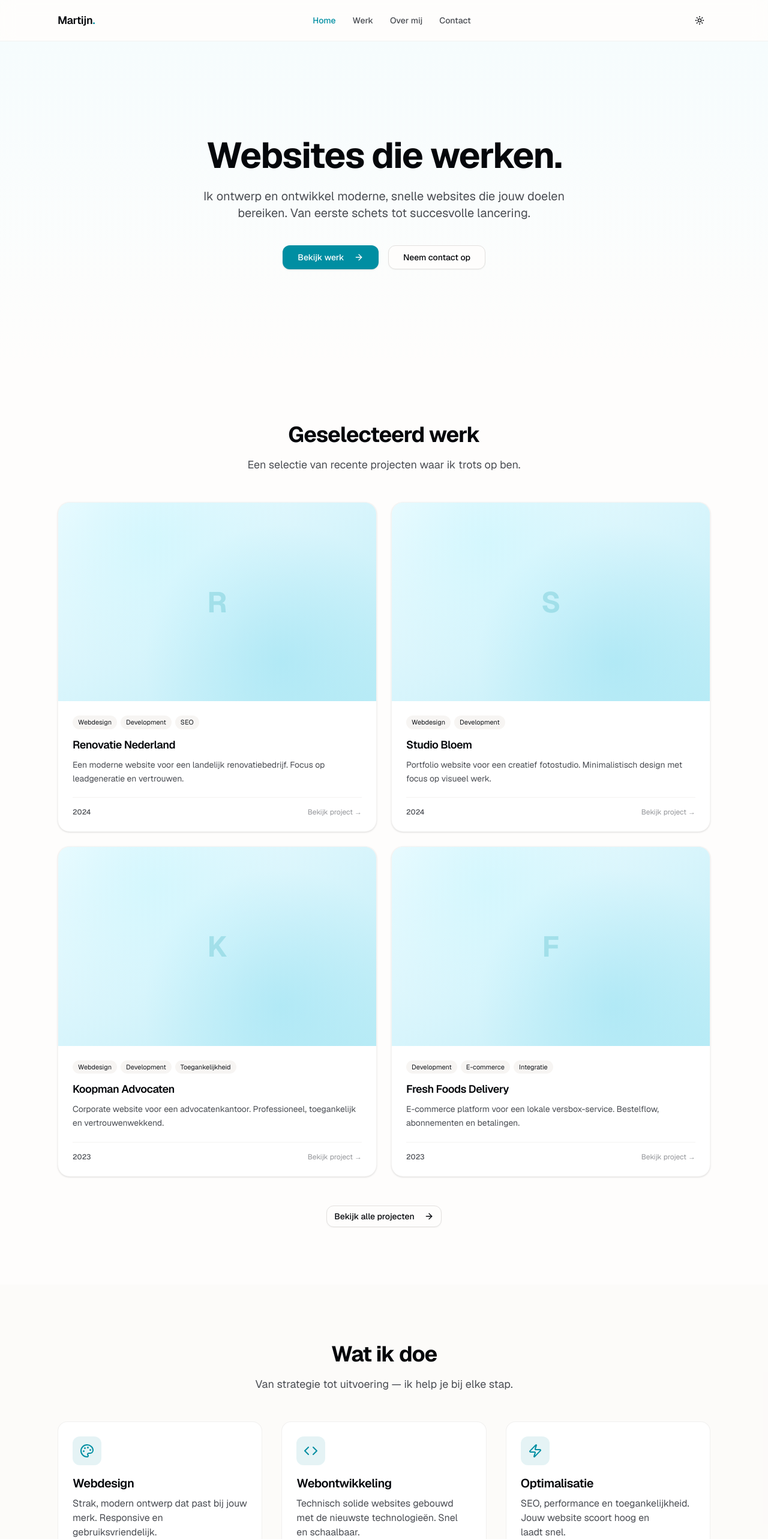
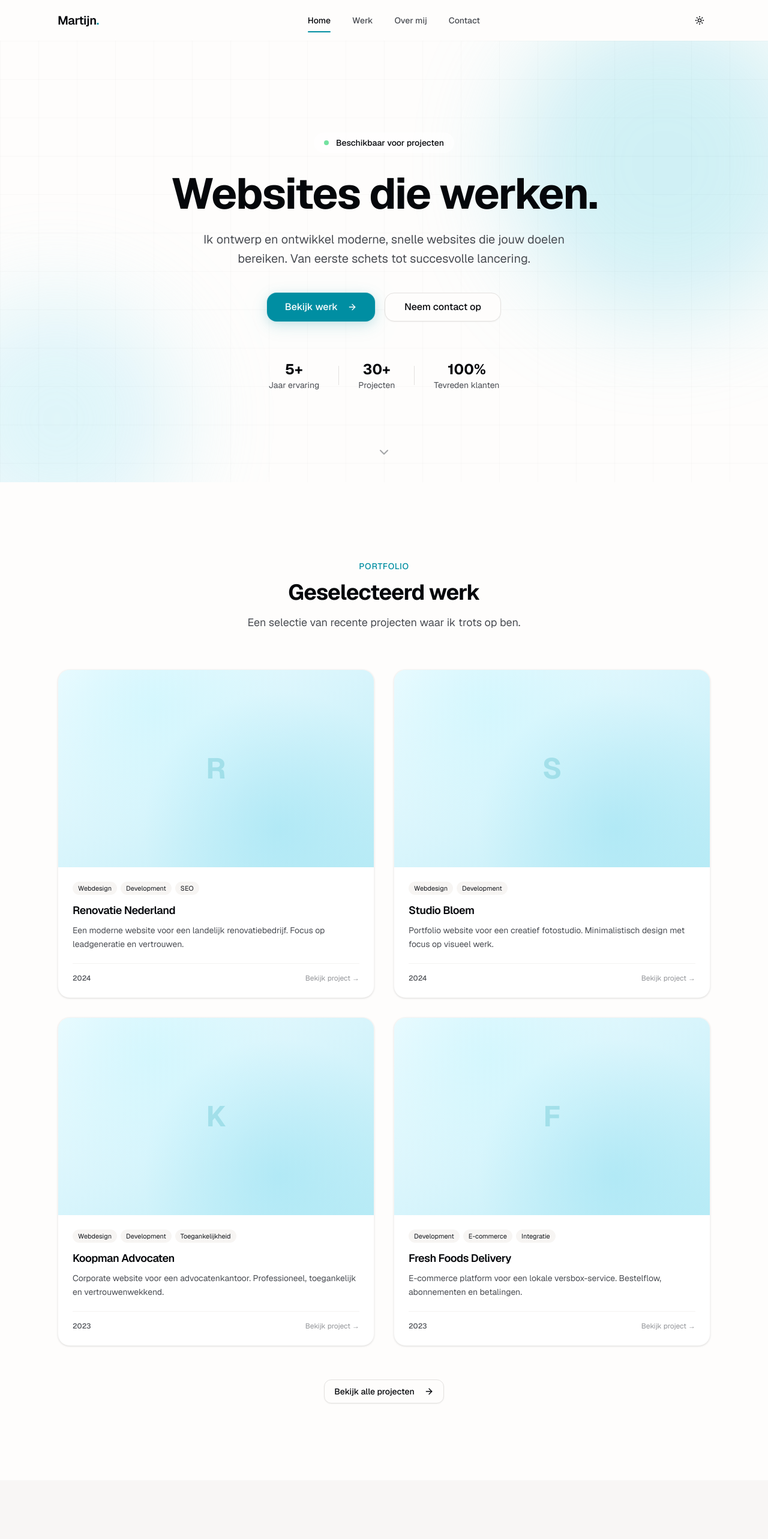
Before and after one commit to martynvhouten/martijn-portfolio, a Next.js app: page / in a window 1280 px wide. Shown: the top 2566 px of the page at 60% size. Built offline with nearby package versions, Linux system fonts and the light colour scheme.

Commit message:
feat: polish hero, navigation, footer, and section components

```diff
--- a/components/layout/Footer.tsx
+++ b/components/layout/Footer.tsx
@@ -15,7 +15,7 @@ const socialLinks = [
   },
   {
     name: 'Email',
-    href: 'mailto:hello@example.com',
+    href: 'mailto:hello@martijnvanhouten.com',
     icon: Mail,
   },
 ];
@@ -31,29 +31,35 @@ export function Footer() {
   const translations = t();
 
   return (
-    <footer className="border-t border-border/40 bg-muted/30">
-      <div className="mx-auto max-w-6xl px-4 py-12 sm:px-6 lg:px-8">
-        <div className="flex flex-col items-center justify-between gap-8 md:flex-row">
+    <footer className="relative border-t border-border/30 bg-surface-2 dark:bg-surface-1">
+      {/* Gradient border top */}
+      <div className="absolute inset-x-0 top-0 h-px bg-gradient-to-r from-transparent via-accent-300/50 to-transparent dark:via-accent-400/30" />
+
+      <div className="mx-auto max-w-6xl px-4 py-16 sm:px-6 lg:px-8">
+        <div className="grid gap-12 md:grid-cols-3">
           {/* Logo & Description */}
           <div className="flex flex-col items-center md:items-start">
             <Link
               href="/"
-              className="text-lg font-semibold tracking-tight transition-colors hover:text-primary"
+              className="text-xl font-semibold tracking-tight transition-colors hover:text-primary"
             >
               Martijn<span className="text-primary">.</span>
             </Link>
-            <p className="mt-2 text-sm text-muted-foreground">
+            <p className="mt-3 text-sm text-muted-foreground max-w-xs text-center md:text-left">
               {translations.footer.madeWith}
             </p>
           </div>
 
           {/* Navigation Links */}
-          <nav className="flex flex-wrap justify-center gap-6">
+          <nav className="flex flex-col items-center gap-3 md:items-center">
+            <span className="text-xs font-medium uppercase tracking-wider text-muted-foreground/60 mb-1">
+              Navigatie
+            </span>
             {footerLinks.map((link) => (
               <Link
                 key={link.href}
                 href={link.href}
-                className="text-sm text-muted-foreground transition-colors hover:text-foreground"
+                className="text-sm text-muted-foreground transition-colors hover:text-foreground link-underline"
               >
                 {link.name}
               </Link>
@@ -61,26 +67,34 @@ export function Footer() {
           </nav>
 
           {/* Social Links */}
-          <div className="flex items-center gap-4">
+          <div className="flex flex-col items-center md:items-end">
+            <span className="text-xs font-medium uppercase tracking-wider text-muted-foreground/60 mb-3">
+              Connect
+            </span>
+            <div className="flex items-center gap-3">
               {socialLinks.map((social) => (
                 <a
                   key={social.name}
                   href={social.href}
                   target="_blank"
                   rel="noopener noreferrer"
-                className="text-muted-foreground transition-colors hover:text-primary"
+                  className="flex h-10 w-10 items-center justify-center rounded-full bg-background/50 text-muted-foreground transition-all duration-200 hover:bg-primary/10 hover:text-primary hover:-translate-y-0.5 dark:bg-background/30"
                   aria-label={social.name}
                 >
-                <social.icon className="h-5 w-5" />
+                  <social.icon className="h-4 w-4" />
                 </a>
               ))}
             </div>
           </div>
+        </div>
 
         {/* Copyright */}
-        <div className="mt-8 border-t border-border/40 pt-8 text-center">
-          <p className="text-sm text-muted-foreground">
+        <div className="mt-12 flex flex-col items-center gap-4 border-t border-border/30 pt-8 sm:flex-row sm:justify-between">
+          <p className="text-sm text-muted-foreground/80">
             {translations.footer.copyright}
+          </p>
+          <p className="text-xs text-muted-foreground/60">
+            Ontworpen & gebouwd met precisie
           </p>
         </div>
       </div>
--- a/components/layout/Navbar.tsx
+++ b/components/layout/Navbar.tsx
@@ -2,7 +2,7 @@
 
 import Link from 'next/link';
 import { usePathname } from 'next/navigation';
-import { useState } from 'react';
+import { useState, useEffect } from 'react';
 import { Menu, X, Moon, Sun } from 'lucide-react';
 import { useTheme } from 'next-themes';
 import { cn } from '@/lib/utils';
@@ -13,6 +13,7 @@ export function Navbar() {
   const pathname = usePathname();
   const { theme, setTheme } = useTheme();
   const [mobileMenuOpen, setMobileMenuOpen] = useState(false);
+  const [scrolled, setScrolled] = useState(false);
   const translations = t();
 
   const navItems = [
@@ -22,13 +23,28 @@ export function Navbar() {
     { name: translations.nav.contact, href: '/contact' },
   ];
 
+  useEffect(() => {
+    const handleScroll = () => {
+      setScrolled(window.scrollY > 20);
+    };
+    window.addEventListener('scroll', handleScroll, { passive: true });
+    return () => window.removeEventListener('scroll', handleScroll);
+  }, []);
+
   return (
-    <header className="sticky top-0 z-50 w-full border-b border-border/40 bg-background/80 backdrop-blur-md supports-[backdrop-filter]:bg-background/60">
+    <header
+      className={cn(
+        'sticky top-0 z-50 w-full transition-all duration-300',
+        scrolled
+          ? 'border-b border-border/40 bg-background/85 backdrop-blur-xl shadow-sm'
+          : 'bg-transparent'
+      )}
+    >
       <nav className="mx-auto flex max-w-6xl items-center justify-between px-4 py-4 sm:px-6 lg:px-8">
         {/* Logo */}
         <Link
           href="/"
-          className="text-lg font-semibold tracking-tight transition-colors hover:text-primary"
+          className="text-xl font-semibold tracking-tight transition-colors hover:text-primary"
         >
           Martijn<span className="text-primary">.</span>
         </Link>
@@ -40,13 +56,16 @@ export function Navbar() {
               key={item.href}
               href={item.href}
               className={cn(
-                'rounded-md px-3 py-2 text-sm font-medium transition-colors hover:bg-accent hover:text-accent-foreground',
+                'relative rounded-lg px-4 py-2 text-sm font-medium transition-all duration-200 hover:text-foreground',
                 pathname === item.href
-                  ? 'text-primary'
+                  ? 'text-foreground'
                   : 'text-muted-foreground'
               )}
             >
               {item.name}
+              {pathname === item.href && (
+                <span className="absolute inset-x-4 -bottom-0.5 h-0.5 rounded-full bg-primary" />
+              )}
             </Link>
           ))}
         </div>
@@ -57,7 +76,7 @@ export function Navbar() {
             variant="ghost"
             size="icon"
             onClick={() => setTheme(theme === 'dark' ? 'light' : 'dark')}
-            className="h-9 w-9"
+            className="h-9 w-9 rounded-full"
           >
             <Sun className="h-4 w-4 rotate-0 scale-100 transition-all dark:-rotate-90 dark:scale-0" />
             <Moon className="absolute h-4 w-4 rotate-90 scale-0 transition-all dark:rotate-0 dark:scale-100" />
@@ -68,41 +87,55 @@ export function Navbar() {
           <Button
             variant="ghost"
             size="icon"
-            className="h-9 w-9 md:hidden"
+            className="h-9 w-9 rounded-full md:hidden"
             onClick={() => setMobileMenuOpen(!mobileMenuOpen)}
           >
-            {mobileMenuOpen ? (
+            <span className={cn(
+              'absolute h-5 w-5 transition-all duration-200',
+              mobileMenuOpen ? 'rotate-90 opacity-0' : 'rotate-0 opacity-100'
+            )}>
+              <Menu className="h-5 w-5" />
+            </span>
+            <span className={cn(
+              'absolute h-5 w-5 transition-all duration-200',
+              mobileMenuOpen ? 'rotate-0 opacity-100' : '-rotate-90 opacity-0'
+            )}>
               <X className="h-5 w-5" />
-            ) : (
-              <Menu className="h-5 w-5" />
-            )}
+            </span>
             <span className="sr-only">Open menu</span>
           </Button>
         </div>
       </nav>
 
       {/* Mobile Navigation */}
-      {mobileMenuOpen && (
-        <div className="border-t border-border/40 bg-background md:hidden">
+      <div
+        className={cn(
+          'overflow-hidden border-t border-border/40 bg-background/95 backdrop-blur-xl md:hidden transition-all duration-300 ease-out',
+          mobileMenuOpen ? 'max-h-80 opacity-100' : 'max-h-0 opacity-0 border-t-0'
+        )}
+      >
         <div className="mx-auto max-w-6xl space-y-1 px-4 py-4 sm:px-6">
-            {navItems.map((item) => (
+          {navItems.map((item, index) => (
             <Link
               key={item.href}
               href={item.href}
               onClick={() => setMobileMenuOpen(false)}
               className={cn(
-                  'block rounded-md px-3 py-2 text-base font-medium transition-colors hover:bg-accent hover:text-accent-foreground',
+                'flex items-center justify-between rounded-xl px-4 py-3 text-base font-medium transition-all duration-200 hover:bg-accent',
                 pathname === item.href
-                    ? 'text-primary'
-                    : 'text-muted-foreground'
+                  ? 'text-primary bg-accent/50'
+                  : 'text-foreground'
               )}
+              style={{ animationDelay: `${index * 50}ms` }}
             >
               {item.name}
+              {pathname === item.href && (
+                <span className="h-1.5 w-1.5 rounded-full bg-primary" />
+              )}
             </Link>
           ))}
         </div>
       </div>
-      )}
     </header>
   );
 }
--- a/components/sections/Hero.tsx
+++ b/components/sections/Hero.tsx
@@ -1,43 +1,80 @@
 import Link from 'next/link';
-import { ArrowRight } from 'lucide-react';
+import { ArrowRight, ChevronDown } from 'lucide-react';
 import { Button } from '@/components/ui/button';
+import { Badge } from '@/components/ui/badge';
 import { t } from '@/lib/i18n';
 
 export function Hero() {
   const translations = t();
 
   return (
-    <section className="relative overflow-hidden">
-      {/* Subtle gradient background */}
-      <div className="absolute inset-0 -z-10 bg-gradient-to-b from-accent-50/50 to-transparent dark:from-accent-100/20" />
+    <section className="relative min-h-[calc(100vh-4rem)] overflow-hidden flex items-center">
+      {/* Animated gradient orbs */}
+      <div className="absolute inset-0 -z-10 overflow-hidden">
+        <div className="hero-orb hero-orb-1" />
+        <div className="hero-orb hero-orb-2" />
+        {/* Subtle grid pattern */}
+        <div className="absolute inset-0 bg-[linear-gradient(to_right,oklch(0_0_0/0.02)_1px,transparent_1px),linear-gradient(to_bottom,oklch(0_0_0/0.02)_1px,transparent_1px)] bg-[size:4rem_4rem] dark:bg-[linear-gradient(to_right,oklch(1_0_0/0.02)_1px,transparent_1px),linear-gradient(to_bottom,oklch(1_0_0/0.02)_1px,transparent_1px)]" />
+      </div>
 
-      <div className="mx-auto max-w-6xl px-4 py-24 sm:px-6 sm:py-32 lg:px-8 lg:py-40">
+      <div className="mx-auto max-w-6xl px-4 py-20 sm:px-6 sm:py-24 lg:px-8 lg:py-32 w-full">
         <div className="mx-auto max-w-3xl text-center">
+          {/* Status badge */}
+          <div className="animate-fade-in-up mb-8">
+            <Badge variant="glass" className="px-4 py-1.5 text-sm font-medium">
+              <span className="mr-2 inline-block h-2 w-2 rounded-full bg-green-500 animate-pulse" />
+              Beschikbaar voor projecten
+            </Badge>
+          </div>
+
           {/* Headline */}
-          <h1 className="text-4xl font-bold tracking-tight sm:text-5xl lg:text-6xl">
+          <h1 className="animate-fade-in-up-delay-1 text-4xl font-bold tracking-tight sm:text-5xl md:text-6xl lg:text-7xl">
             {translations.hero.headline}
           </h1>
 
           {/* Subtext */}
-          <p className="mx-auto mt-6 max-w-2xl text-lg text-muted-foreground sm:text-xl">
+          <p className="animate-fade-in-up-delay-2 mx-auto mt-6 max-w-2xl text-lg text-muted-foreground sm:text-xl leading-relaxed">
             {translations.hero.subtext}
           </p>
 
           {/* CTAs */}
-          <div className="mt-10 flex flex-col items-center justify-center gap-4 sm:flex-row">
-            <Button asChild size="lg" className="min-w-[160px]">
+          <div className="animate-fade-in-up-delay-3 mt-10 flex flex-col items-center justify-center gap-4 sm:flex-row">
+            <Button asChild variant="glow" size="xl" className="min-w-[180px]">
               <Link href="/work">
                 {translations.hero.cta.primary}
                 <ArrowRight className="ml-2 h-4 w-4" />
               </Link>
             </Button>
-            <Button asChild variant="outline" size="lg" className="min-w-[160px]">
+            <Button asChild variant="outline" size="xl" className="min-w-[180px]">
               <Link href="/contact">
                 {translations.hero.cta.secondary}
               </Link>
             </Button>
           </div>
+
+          {/* Social proof */}
+          <div className="animate-fade-in-up-delay-3 mt-16 flex flex-wrap items-center justify-center gap-8 text-sm text-muted-foreground">
+            <div className="flex flex-col items-center">
+              <span className="text-2xl font-bold text-foreground">5+</span>
+              <span>Jaar ervaring</span>
+            </div>
+            <div className="h-8 w-px bg-border" />
+            <div className="flex flex-col items-center">
+              <span className="text-2xl font-bold text-foreground">30+</span>
+              <span>Projecten</span>
+            </div>
+            <div className="h-8 w-px bg-border" />
+            <div className="flex flex-col items-center">
+              <span className="text-2xl font-bold text-foreground">100%</span>
+              <span>Tevreden klanten</span>
+            </div>
+          </div>
         </div>
+      </div>
+
+      {/* Scroll indicator */}
+      <div className="absolute bottom-8 left-1/2 -translate-x-1/2 animate-bounce hidden sm:block">
+        <ChevronDown className="h-6 w-6 text-muted-foreground/50" />
       </div>
     </section>
   );
--- a/components/sections/SelectedWork.tsx
+++ b/components/sections/SelectedWork.tsx
@@ -11,27 +11,30 @@ export function SelectedWork() {
   const selectedProjects = projects.slice(0, 4);
 
   return (
-    <SectionWrapper>
+    <SectionWrapper size="lg">
       {/* Header */}
-      <div className="mb-12 text-center">
-        <h2 className="text-3xl font-bold tracking-tight sm:text-4xl">
+      <div className="mb-16 text-center">
+        <span className="text-sm font-medium uppercase tracking-wider text-primary">
+          Portfolio
+        </span>
+        <h2 className="mt-3 text-3xl font-bold tracking-tight sm:text-4xl">
           {translations.selectedWork.title}
         </h2>
-        <p className="mt-4 text-lg text-muted-foreground">
+        <p className="mx-auto mt-4 max-w-2xl text-lg text-muted-foreground">
           {translations.selectedWork.subtitle}
         </p>
       </div>
 
       {/* Project Grid */}
-      <div className="grid gap-6 sm:grid-cols-2">
+      <div className="grid gap-6 sm:grid-cols-2 lg:gap-8">
         {selectedProjects.map((project) => (
           <ProjectCard key={project.slug} project={project} />
         ))}
       </div>
 
       {/* View All Link */}
-      <div className="mt-12 text-center">
-        <Button asChild variant="outline">
+      <div className="mt-14 text-center">
+        <Button asChild variant="outline" size="lg">
           <Link href="/work">
             {translations.selectedWork.viewAll}
             <ArrowRight className="ml-2 h-4 w-4" />
--- a/components/sections/Services.tsx
+++ b/components/sections/Services.tsx
@@ -8,38 +8,49 @@ export function Services() {
   const translations = t();
 
   return (
-    <SectionWrapper className="bg-muted/30">
+    <SectionWrapper size="lg" className="bg-surface-2 dark:bg-surface-1">
       {/* Header */}
-      <div className="mb-12 text-center">
-        <h2 className="text-3xl font-bold tracking-tight sm:text-4xl">
+      <div className="mb-16 text-center">
+        <span className="text-sm font-medium uppercase tracking-wider text-primary">
+          Diensten
+        </span>
+        <h2 className="mt-3 text-3xl font-bold tracking-tight sm:text-4xl">
           {translations.services.title}
         </h2>
-        <p className="mt-4 text-lg text-muted-foreground">
+        <p className="mx-auto mt-4 max-w-2xl text-lg text-muted-foreground">
           {translations.services.subtitle}
         </p>
       </div>
 
       {/* Services Grid */}
-      <div className="grid gap-8 md:grid-cols-3">
+      <div className="grid gap-6 md:grid-cols-3">
         {translations.services.items.map((service, index) => {
           const Icon = icons[index];
           return (
             <div
               key={service.title}
-              className="group relative rounded-xl border border-border/50 bg-card p-6 transition-all duration-300 hover:border-primary/30 hover:shadow-lg hover:shadow-primary/5"
+              className="group relative overflow-hidden rounded-2xl border border-border/30 bg-card p-8 transition-all duration-300 hover:border-accent-300/50 hover:shadow-premium hover:-translate-y-1 dark:border-border/20 dark:hover:border-accent-400/30"
             >
+              {/* Subtle gradient overlay on hover */}
+              <div className="absolute inset-0 bg-gradient-to-br from-primary/0 to-primary/0 transition-all duration-300 group-hover:from-primary/[0.02] group-hover:to-accent-100/[0.05] dark:group-hover:from-primary/[0.03] dark:group-hover:to-accent-200/[0.03]" />
+
+              {/* Number indicator */}
+              <span className="absolute top-6 right-6 text-5xl font-bold text-muted/30 dark:text-muted/20">
+                0{index + 1}
+              </span>
+
               {/* Icon */}
-              <div className="mb-4 inline-flex rounded-lg bg-primary/10 p-3 text-primary transition-colors group-hover:bg-primary group-hover:text-primary-foreground">
+              <div className="relative mb-6 inline-flex rounded-xl bg-gradient-to-br from-accent-100 to-accent-200/50 p-4 text-primary transition-all duration-300 group-hover:from-primary group-hover:to-primary/90 group-hover:text-primary-foreground group-hover:shadow-glow dark:from-accent-200/30 dark:to-accent-300/20">
                 <Icon className="h-6 w-6" />
               </div>
 
               {/* Title */}
-              <h3 className="text-xl font-semibold tracking-tight">
+              <h3 className="relative text-xl font-semibold tracking-tight">
                 {service.title}
               </h3>
 
               {/* Description */}
-              <p className="mt-2 text-muted-foreground">
+              <p className="relative mt-3 text-muted-foreground leading-relaxed">
                 {service.description}
               </p>
             </div>
```
Also changed, not shown: components/sections/AboutTeaser.tsx (+18 -7 lines), components/sections/ContactCTA.tsx (+13 -6 lines), components/sections/Process.tsx (+46 -13 lines), components/sections/TechStack.tsx (+14 -6 lines). Lines whose indentation alone changed are shown as unchanged.
